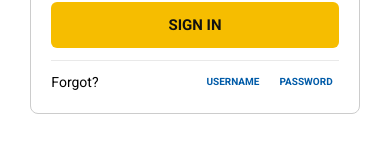
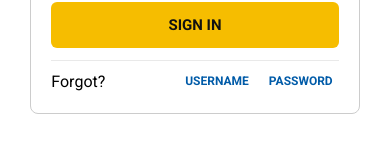
Before and after one commit to kargabrielyan/cd, a Next.js app: page /sign-in in a window 390 px wide. Shown: the part 578-738 px from the top of the page. Built offline with nearby package versions, Linux system fonts and the light colour scheme.

Commit message:
Update mobile font styles for Forgot? and USERNAME/PASSWORD links to match desktop

```diff
--- a/app/globals.css
+++ b/app/globals.css
@@ -372,7 +372,7 @@ h1, h2, h3, .font-condensed {
   text-decoration: underline;
 }
 
-/* Мобильная корректировка: уменьшаем размеры, чтобы все поместилось в одну строку */
+/* Мобильная корректировка: сохраняем правильные размеры шрифтов */
 @media (max-width:420px) {
   .forgot-row {
     flex-direction: row; /* остаемся в одной строке */
@@ -381,7 +381,11 @@ h1, h2, h3, .font-condensed {
     flex-wrap: nowrap; /* не переносим на новую строку */
   }
   .forgot-row .forgot-label {
-    font-size: 14px; /* уменьшаем размер шрифта */
+    font-family: var(--font-roboto), sans-serif;
+    font-weight: 400;
+    font-size: 16px; /* сохраняем размер шрифта */
+    line-height: 20px; /* сохраняем line-height */
+    color: rgb(0, 0, 0); /* черный цвет */
     white-space: nowrap; /* не переносим текст */
   }
   .forgot-row .help-links {
@@ -390,7 +394,10 @@ h1, h2, h3, .font-condensed {
     flex-shrink: 0; /* не сжимаем ссылки */
   }
   .forgot-row .help-links a {
-    font-size: 10px; /* уменьшаем размер шрифта ссылок */
+    font-family: var(--font-roboto), sans-serif;
+    font-weight: 700;
+    font-size: 12px; /* сохраняем размер шрифта */
+    line-height: 15px; /* сохраняем line-height */
     padding: 4px 6px; /* уменьшаем padding */
     gap: 0; /* убираем gap, так как нет иконок */
   }
```
